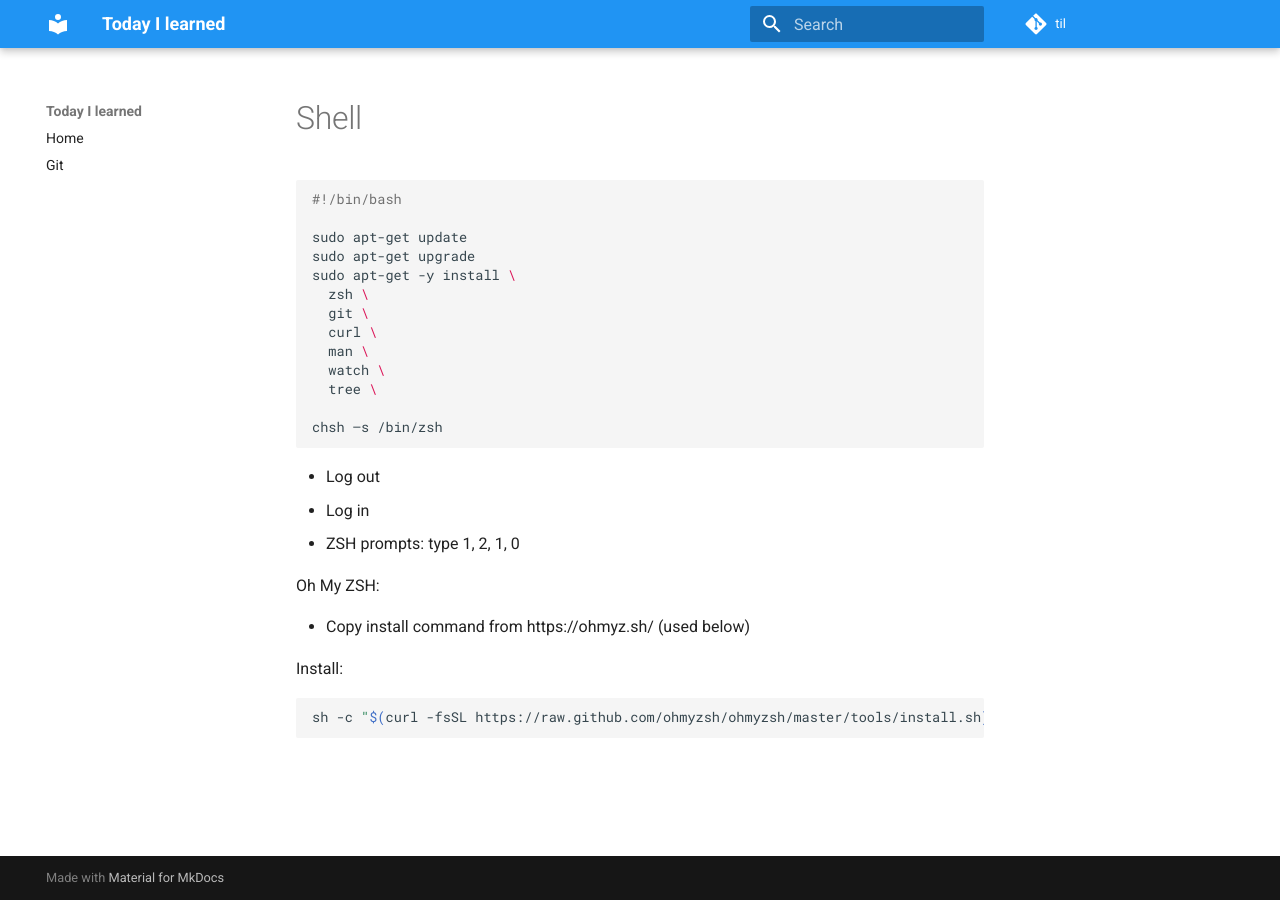
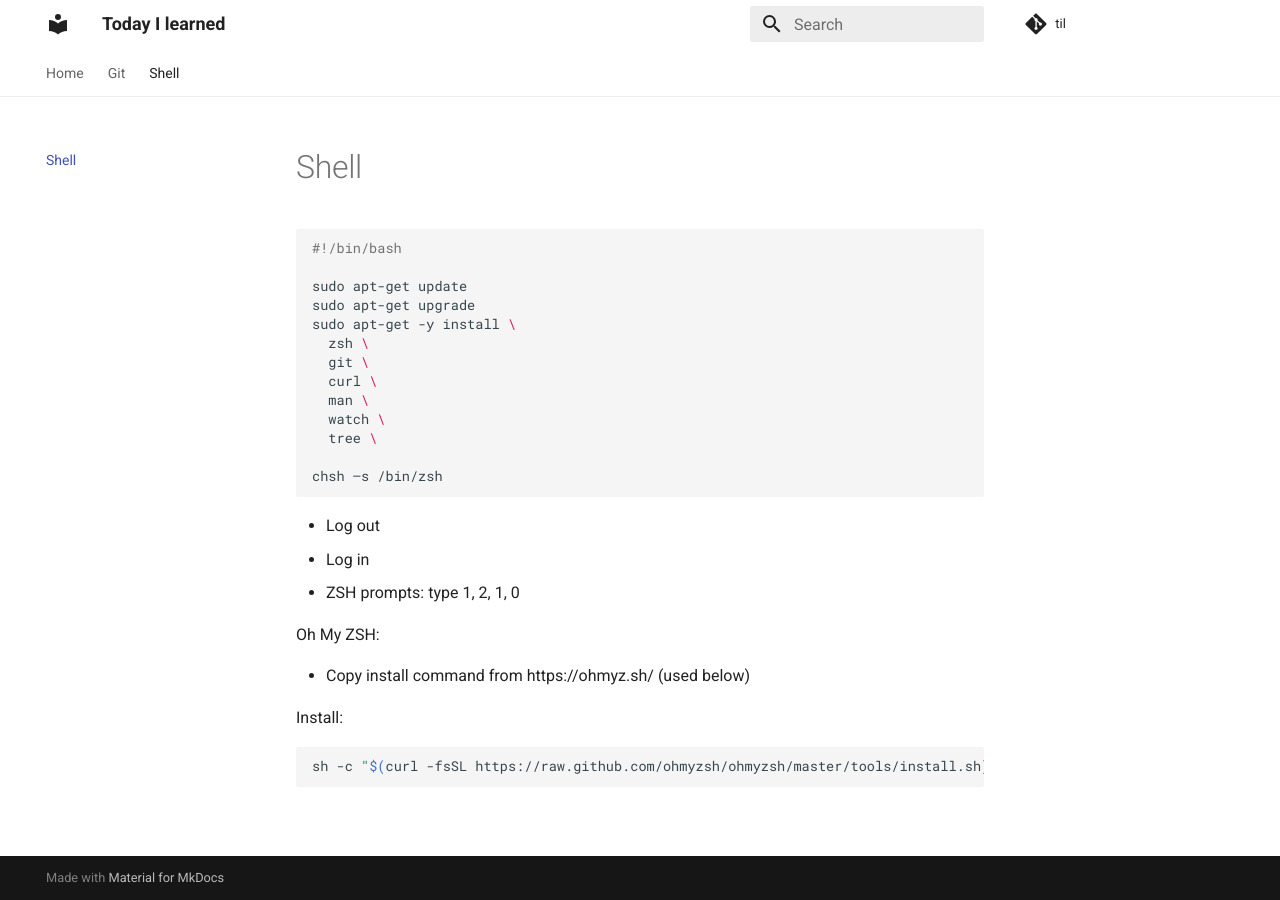
Before and after one commit to xidus/nts, an MkDocs documentation site: the page built from docs/shell.md, in a window 1280 px wide. Built offline with MkDocs 1.6.1 and Material for MkDocs 9.7.7, drawn with Linux system fonts in a browser that asks for light colours; comment, search, counter and statistics services are not loaded.

Commit message:
Added more extensions to mkdocs.yml

```diff
--- a/mkdocs.yml
+++ b/mkdocs.yml
@@ -1,22 +1,71 @@
+# Project information
 site_name: Today I learned
 site_description: Stuff I learned
 site_author: Joachim Mortensen
 docs_dir: docs/
+
+# Repository
 repo_name: til
 repo_url: https://github.com/xidus/til
+edit_url: ''
+
+# Copyright
+# copyright: ''
+
+# Configuration
+theme:
+  name: material
+
+  language: en
+  features:
+  - tabs
+
+  palette:
+    primary: white
+    accent: white
+
+# Plugins
+plugins:
+- search
+
+# Extensions in use
+markdown_extensions:
+  - markdown.extensions.admonition
+  # - markdown.extensions.attr_list
+  # - markdown.extensions.def_list
+  - markdown.extensions.footnotes
+  # - markdown.extensions.meta
+  - markdown.extensions.toc:
+      permalink: true
+  - pymdownx.arithmatex:
+      generic: true
+  - pymdownx.betterem:
+      smart_enable: all
+  # - pymdownx.caret
+  # - pymdownx.critic
+  # - pymdownx.details
+  # - pymdownx.emoji:
+  #     emoji_index: !!python/name:materialx.emoji.twemoji
+  #     emoji_generator: !!python/name:materialx.emoji.to_svg
+  - pymdownx.highlight
+  - pymdownx.inlinehilite
+  - pymdownx.keys
+  # - pymdownx.magiclink:
+  #     repo_url_shorthand: true
+  #     user: username
+  #     repo: reponame
+  # - pymdownx.mark
+  # - pymdownx.smartsymbols
+  # - pymdownx.snippets:
+  #     check_paths: true
+  - pymdownx.superfences
+  - pymdownx.tabbed
+  - pymdownx.tasklist:
+      custom_checkbox: true
+  - pymdownx.tilde
+
+# Navigation
 nav:
     - Home: index.md
     - Git: git.md
-theme:
-  name: material
-  palette:
-    primary: blue
-    accent: white
-
-markdown_extensions:
-  - codehilite
-    # # https://help.farbox.com/pygments.html
-    # pygments_style: 'pastie'
-    # linenums: False
-    # # set to false to turn off pygments_style
-    # noclasses: True
+    - Shell: shell.md
```
